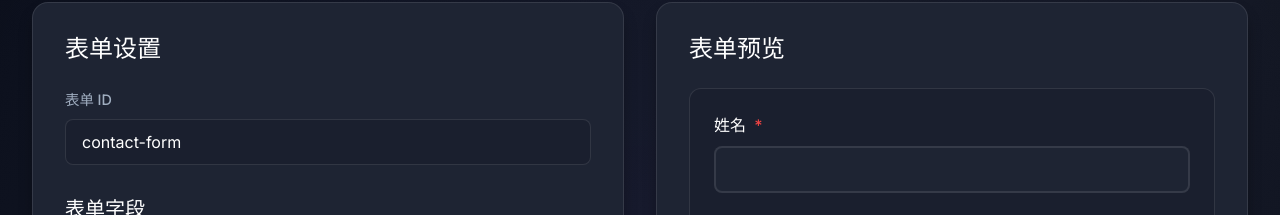
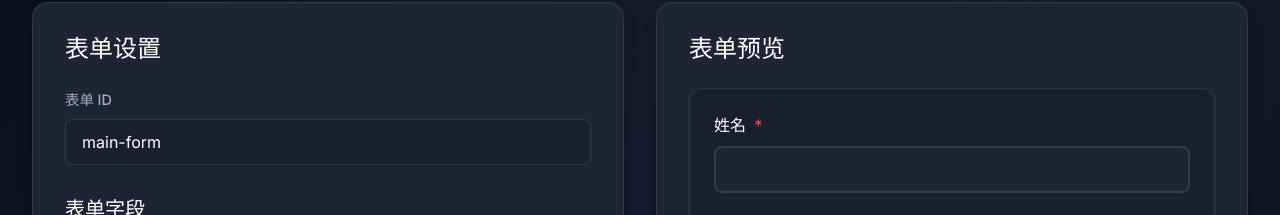
Before and after one commit to nike022/edge-form, a React (Vite) app: page / in a window 1280 px wide. Shown: the part 167-382 px from the top of the page. Built offline with nearby package versions, Linux system fonts and the light colour scheme.

Commit message:
Switch to main-form to avoid data inconsistency issues

```diff
--- a/src/App.tsx
+++ b/src/App.tsx
@@ -27,7 +27,7 @@ interface Submission {
 
 function App() {
   const [view, setView] = useState<'builder' | 'dashboard'>('builder')
-  const [formId, setFormId] = useState('contact-form')
+  const [formId, setFormId] = useState('main-form')
   const [fields, setFields] = useState<FormField[]>([
     { id: 'name', type: 'text', label: '姓名', required: true },
     { id: 'email', type: 'email', label: '邮箱', required: true },
```
